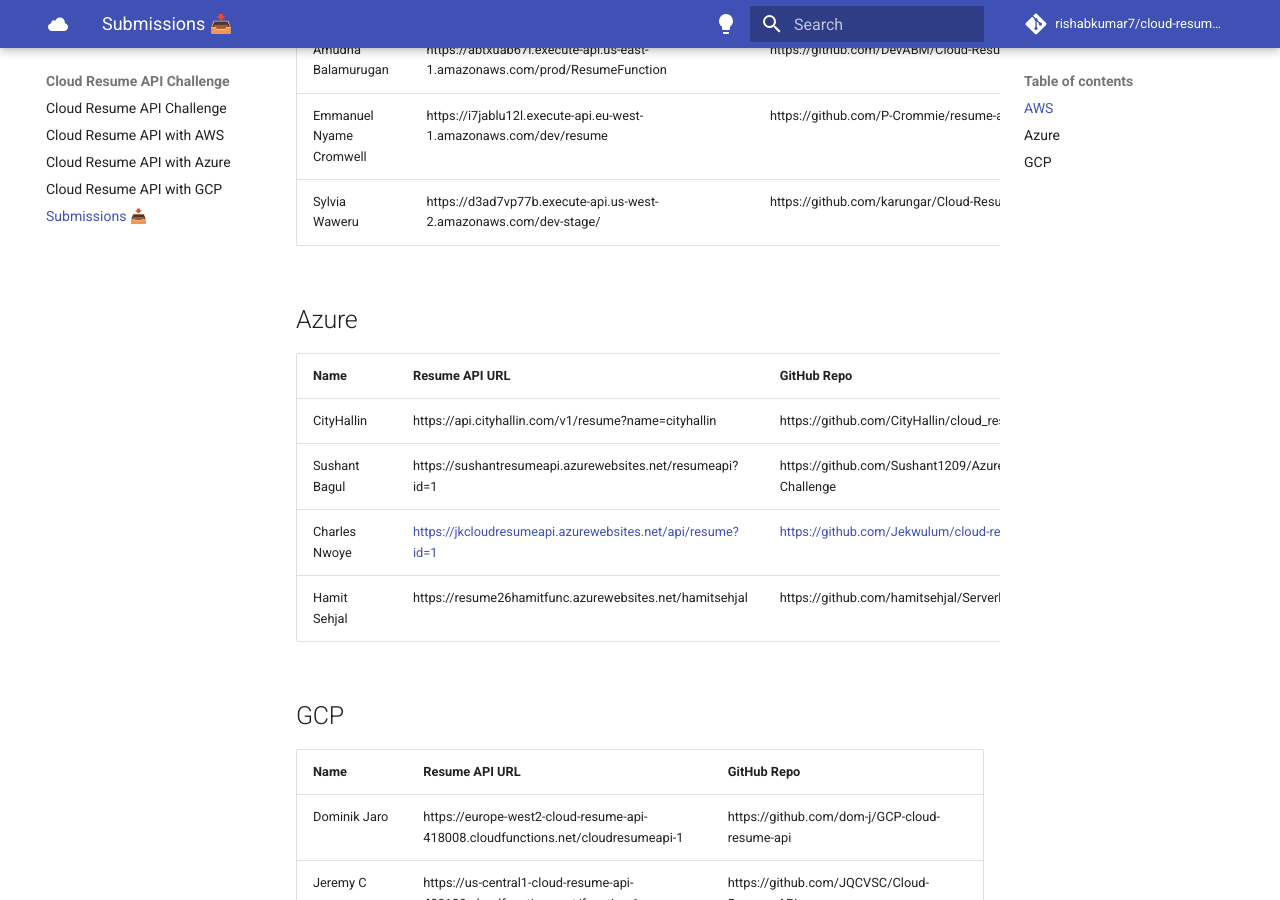
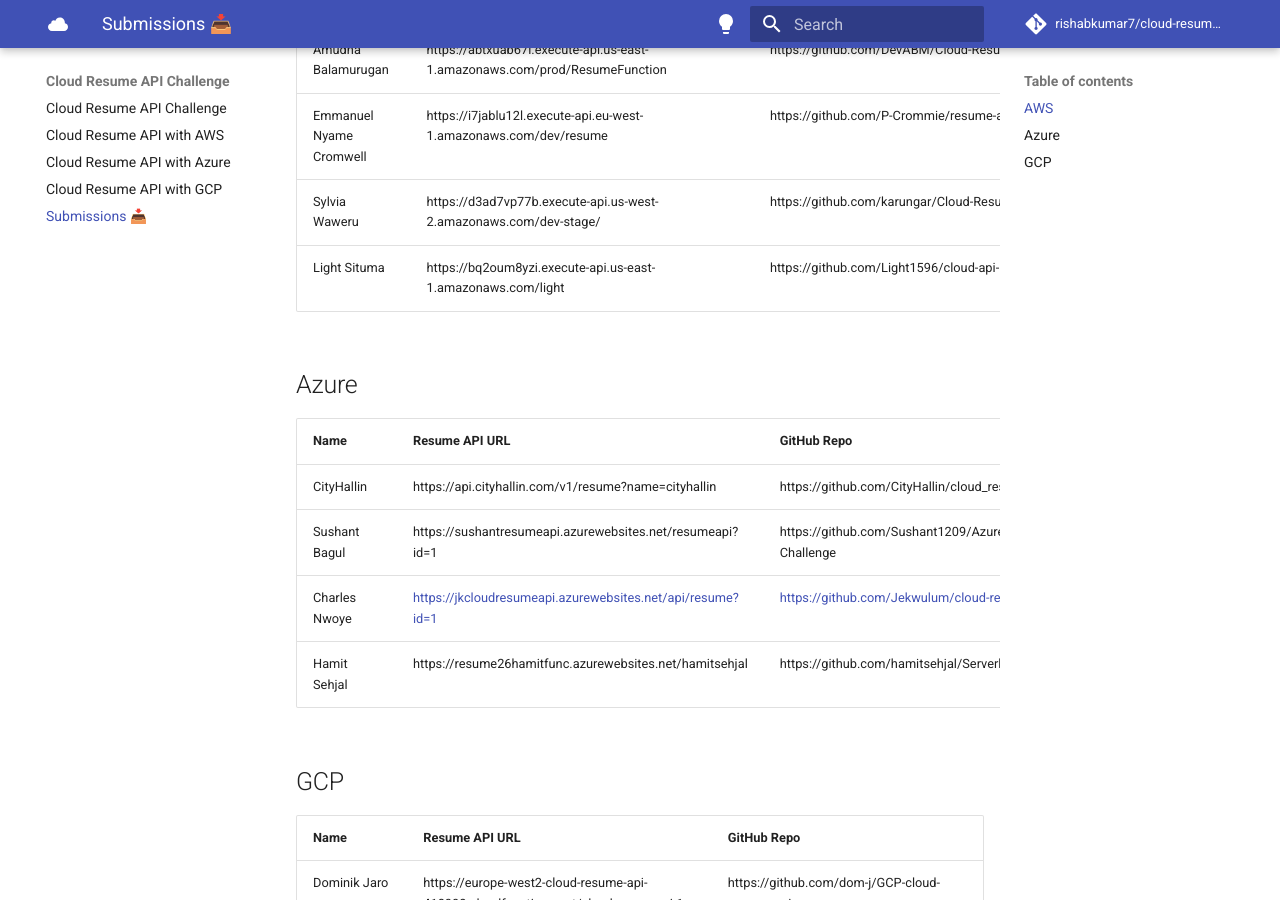
Before and after one commit to rishabkumar7/cloud-resume-api, an MkDocs documentation site: the page built from docs/submissions.md, in a window 1280 px wide and 900 px high, scrolled down 1345 px. Built offline with MkDocs 1.6.1 and Material for MkDocs 9.7.7, drawn with Linux system fonts in a browser that asks for light colours; comment, search, counter and statistics services are not loaded.

Commit message:
added my submission

```diff
--- a/docs/submissions.md
+++ b/docs/submissions.md
@@ -24,7 +24,7 @@
 | Amudha Balamurugan | https://abtxuab67i.execute-api.us-east-1.amazonaws.com/prod/ResumeFunction | https://github.com/DevABM/Cloud-Resume-API-Challenge  |
 | Emmanuel Nyame Cromwell | https://i7jablu12l.execute-api.eu-west-1.amazonaws.com/dev/resume | https://github.com/P-Crommie/resume-api |
 | Sylvia Waweru | https://d3ad7vp77b.execute-api.us-west-2.amazonaws.com/dev-stage/ | https://github.com/karungar/Cloud-Resume-API- |
-
+| Light Situma | https://bq2oum8yzi.execute-api.us-east-1.amazonaws.com/light | https://github.com/Light1596/cloud-api-resume |
 
 ## Azure
 
```
